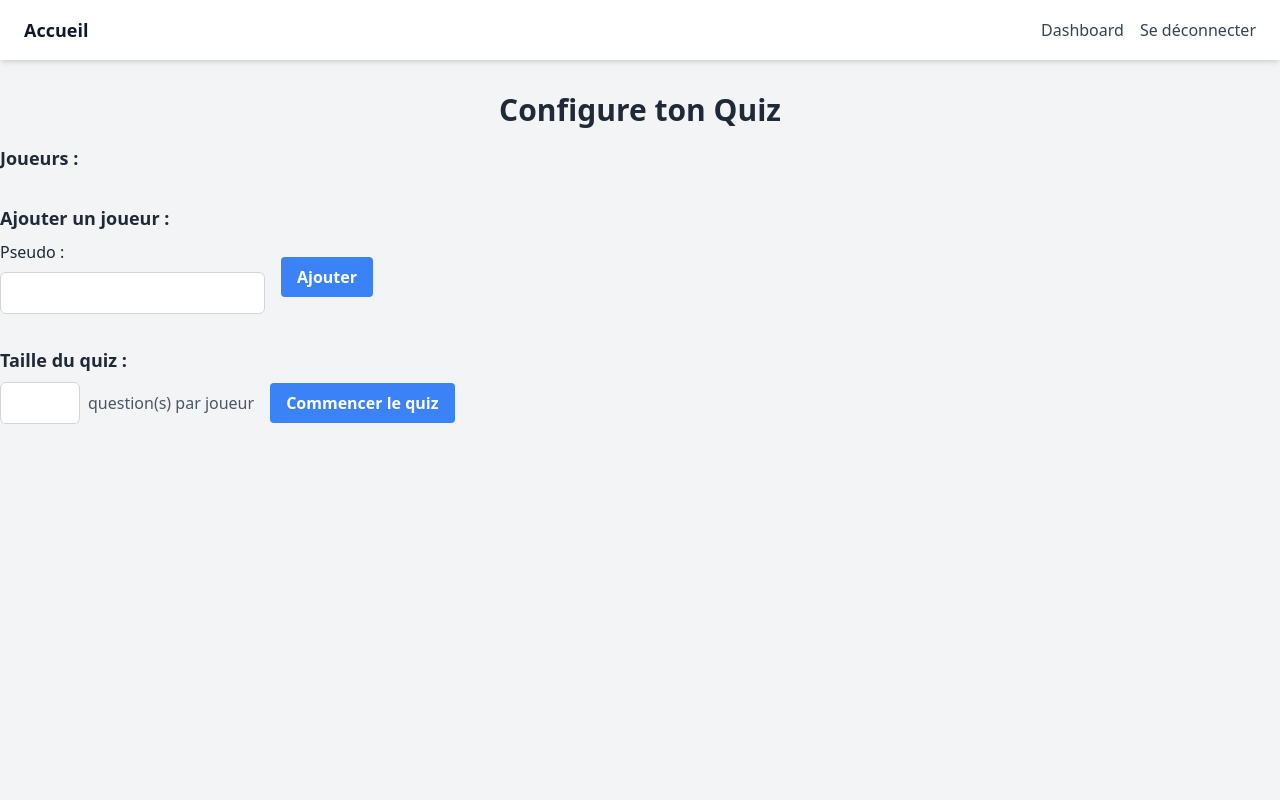
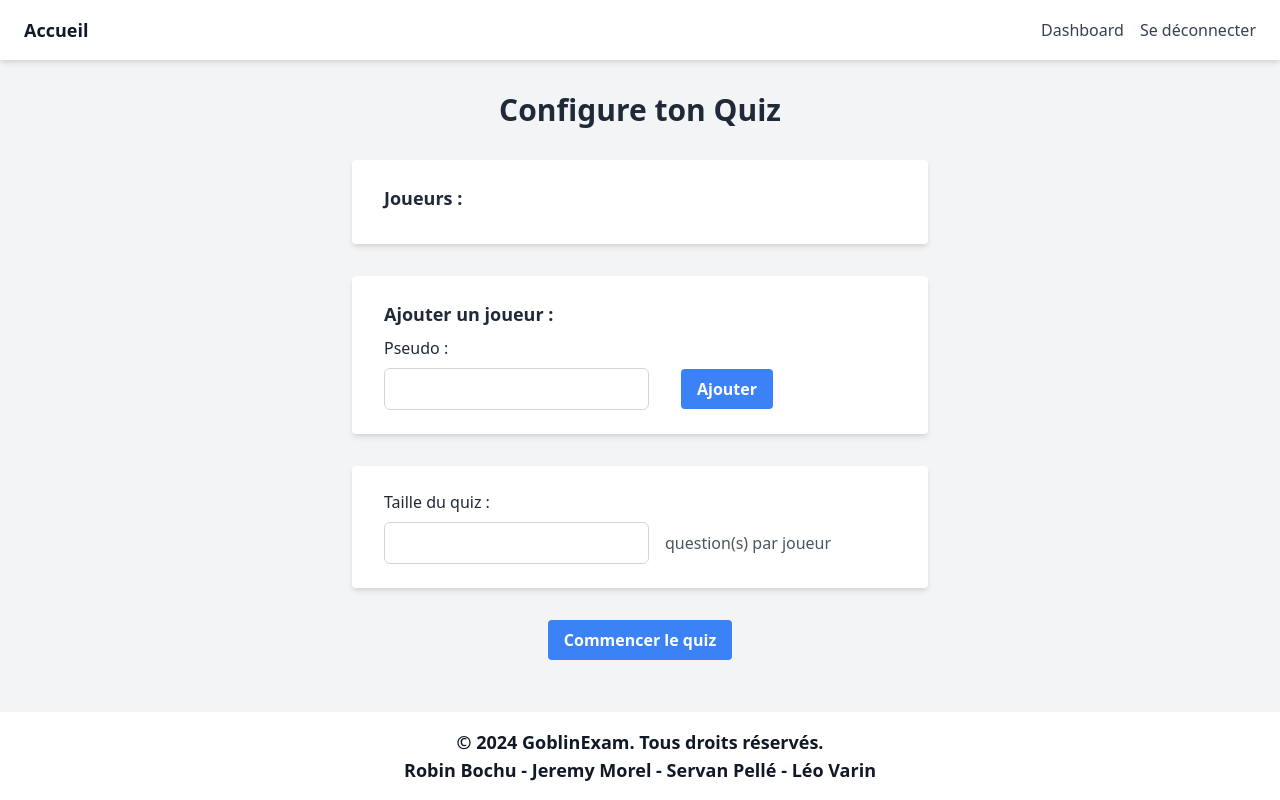
Before and after one commit to JeremyM2000/BigDataProject, a Flask app: page /set_quiz in a window 1280 px wide. Run offline with Flask 3, Linux system fonts and the light colour scheme.

Commit message:
update front and add countdown befor start quiz

```diff
--- a/app/routes/quiz.py
+++ b/app/routes/quiz.py
@@ -50,9 +50,11 @@ def remove_player(player_name):
 @quiz_bp.route('/start_quiz', methods=['GET', 'POST'])
 def start_quiz():
     questions_per_player = request.form['questions_per_player']
+    print(questions_per_player)
     session['questions_per_player'] = questions_per_player
     session['current_player_index'] = 0
-    return redirect(url_for('quiz.quiz'))
+
+    return render_template('quiz_starter.html', questions_per_player=questions_per_player)
 
 @quiz_bp.route('/quiz', methods=['GET', 'POST'])
 def quiz():
--- /dev/null
+++ b/app/templates/footer.html
@@ -0,0 +1,19 @@
+<!DOCTYPE html>
+<html lang="en">
+<head>
+    <meta charset="UTF-8">
+    <meta name="viewport" content="width=device-width, initial-scale=1.0">
+    <title>Footer</title>
+    <link href="https://cdn.jsdelivr.net/npm/tailwindcss@2.2.19/dist/tailwind.min.css" rel="stylesheet">
+</head>
+<body class="bg-gray-100 text-gray-800">
+    <footer class="bg-white shadow-md">
+        <div class="container mx-auto flex justify-center items-center py-4 px-6">
+            <div class="text-center text-lg font-semibold text-gray-900">
+                <p>© 2024 GoblinExam. Tous droits réservés.</p>
+                <p>Robin Bochu - Jeremy Morel - Servan Pellé - Léo Varin</p>
+            </div>
+        </div>
+    </footer>
+</body>
+</html>
--- a/app/templates/home.html
+++ b/app/templates/home.html
@@ -7,14 +7,15 @@
     <link href="https://cdn.jsdelivr.net/npm/tailwindcss@2.2.19/dist/tailwind.min.css" rel="stylesheet">
     <link rel="stylesheet" href="https://use.fontawesome.com/releases/v5.7.1/css/all.css">
 </head>
-<body class="bg-gray-100 text-gray-800">
+<body class="bg-gray-100 text-gray-800 flex flex-col min-h-screen">
     {% include 'logged_header.html' %}
-    <div class="container mx-auto mt-8 p-4">
+    <div class="container mx-auto mt-8 p-4 flex-grow">
         <h1 class="text-3xl font-bold text-center text-gray-900">Bonjour {{ user_name }} !</h1>
         <div class="mt-6 text-center">
             <p class="text-lg text-gray-700">Lance un Quiz et deviens un Master Gobelin</p>
             <a href="{{ url_for('quiz.set_quiz') }}" class="mt-4 inline-block bg-blue-500 text-white font-semibold py-2 px-4 rounded hover:bg-blue-700 transition duration-300">Commencer un Quiz</a>
         </div>
     </div>
+    {% include 'footer.html' %}
 </body>
 </html>
--- a/app/templates/index.html
+++ b/app/templates/index.html
@@ -7,7 +7,7 @@
     <link href="https://cdn.jsdelivr.net/npm/tailwindcss@2.2.19/dist/tailwind.min.css" rel="stylesheet">
     <link rel="stylesheet" href="https://use.fontawesome.com/releases/v5.7.1/css/all.css">
 </head>
-<body class="bg-gray-100 text-gray-800">
+<body class="bg-gray-100 text-gray-800 flex flex-col min-h-screen">
     <header class="bg-white shadow-md">
         <div class="container mx-auto flex justify-between items-center py-4 px-6">
             <div class="text-lg font-semibold text-gray-900">
@@ -19,5 +19,9 @@
             </div>
         </div>
     </header>
+    <div class="flex-grow flex justify-center items-center">
+        <img src="{{ url_for('static', filename='img/GoblinExamLogo.png') }}" alt="Logo">
+    </div>
+    {% include 'footer.html' %}
 </body>
 </html>
--- a/app/templates/question.html
+++ b/app/templates/question.html
@@ -9,9 +9,9 @@
     <link rel="stylesheet" href="https://use.fontawesome.com/releases/v5.7.1/css/all.css">
 </head>
 
-<body class="bg-gray-100 text-gray-800">
+<body class="bg-gray-100 text-gray-800 flex flex-col min-h-screen">
     {% include 'logged_header.html' %}
-    <div class="container mx-auto mt-8 p-4">
+    <div class="container mx-auto mt-8 p-4 flex-grow">
         <h1 class="text-3xl font-bold text-center text-gray-900">Quiz</h1>
         <div class="py-8">
             <form method="post" action="{{ url_for('quiz.quiz') }}" class="max-w-md mx-auto bg-white shadow-md rounded px-8 py-6">
@@ -39,6 +39,7 @@
             </form>
         </div>
     </div>
+    {% include 'footer.html' %}
 </body>
 
 </html>
--- a/app/templates/quiz_settings.html
+++ b/app/templates/quiz_settings.html
@@ -3,45 +3,54 @@
 <head>
     <meta charset="UTF-8">
     <meta name="viewport" content="width=device-width, initial-scale=1.0">
-    <title>Configuration Quiz</title>
+    <title>Quiz Settings</title>
     <link href="https://cdn.jsdelivr.net/npm/tailwindcss@2.2.19/dist/tailwind.min.css" rel="stylesheet">
     <link rel="stylesheet" href="https://use.fontawesome.com/releases/v5.7.1/css/all.css">
 </head>
-<body class="bg-gray-100 text-gray-800">
+<body class="bg-gray-100 text-gray-800 flex flex-col min-h-screen">
+    <div class="flex-grow">
         {% include 'logged_header.html' %}
         <h1 class="text-3xl font-bold text-center mt-8 mb-4">Configure ton Quiz</h1>
-    <div class="container mx-auto">
-        <div class="mb-8">
+        <div class="container mx-auto p-4">
+            <div class="max-w-xl mx-auto bg-white shadow-md rounded px-8 py-6 mb-8">
                 <h3 class="text-lg font-semibold mb-2">Joueurs :</h3>
                 <ul>
                     {% for player in players %}
                         <li class="mb-2">
                             {{ player }}
-                        {% if not loop.first %}
+                            {% if loop.index0 != 0 %}
                                 <a href="{{ url_for('quiz.remove_player', player_name=player) }}" class="remove-player ml-2"><i class="fas fa-times"></i></a>
                             {% endif %}
                         </li>
                     {% endfor %}
                 </ul>
             </div>
-        <div class="mb-8">
+            <div class="max-w-xl mx-auto bg-white shadow-md rounded px-8 py-6 mb-8">
                 <h3 class="text-lg font-semibold mb-2">Ajouter un joueur :</h3>
                 <form method="POST" action="{{ url_for('quiz.add_player') }}" class="flex items-center">
-                <div class="mr-4">
+                    <div class="flex items-center">
+                        <div class="mr-4 flex-grow">
                             <h4 class="mb-2">Pseudo :</h4>
                             <input type="text" name="player" required class="border border-gray-300 rounded-md px-4 py-2">
                         </div>
-                <button type="submit" class="bg-blue-500 hover:bg-blue-700 text-white font-bold py-2 px-4 rounded">Ajouter</button>
+                        <button type="submit" class="bg-blue-500 hover:bg-blue-700 text-white font-bold px-4 rounded ml-4 mt-8 h-10">Ajouter</button>
+                    </div>
                 </form>
             </div>
-        <div>
-            <h4 class="text-lg font-semibold mb-2">Taille du quiz :</h4>
-            <form method="POST" action="{{ url_for('quiz.start_quiz') }}" class="flex items-center">
-                <input type="number" id="questions_per_player" name="questions_per_player" step="1" required min="1" value="{{ questions_per_player }}" class="border border-gray-300 rounded-md px-4 py-2 mr-2 w-20">
-                <p class="text-gray-600">question(s) par joueur</p>
-                <button type="submit" class="bg-blue-500 hover:bg-blue-700 text-white font-bold py-2 px-4 rounded ml-4">Commencer le quiz</button>
+            <form method="POST" action="{{ url_for('quiz.start_quiz') }}" class="">
+                <div class="max-w-xl mx-auto bg-white shadow-md rounded px-8 py-6 mb-8">
+                    <h4 class="mb-2">Taille du quiz :</h4>
+                    <div class="flex items-center mr-4 flex-grow">
+                        <input type="number" id="questions_per_player" name="questions_per_player" step="1" required min="1" value="{{ questions_per_player }}" class="border border-gray-300 rounded-md px-4 py-2">
+                        <p class="text-gray-600 px-4">question(s) par joueur</p>
+                    </div>
+                </div>
+                <div class="flex justify-center">
+                    <button type="submit" class="bg-blue-500 hover:bg-blue-700 text-white font-bold px-4 h-10 rounded items-center">Commencer le quiz</button>
+                </div>
             </form>
         </div>
     </div>
+    {% include 'footer.html' %}
 </body>
 </html>
--- a/app/templates/quiz_starter.html
+++ b/app/templates/quiz_starter.html
@@ -24,7 +24,8 @@
         window.onload = startTimer;
     </script>
 </head>
-<body class="bg-gray-100 text-gray-800">
+<body class="bg-gray-100 text-gray-800 flex flex-col min-h-screen">
+    <div class="flex-grow">
         {% include 'logged_header.html' %}
         <h1 class="text-3xl font-bold text-center my-8">Ton Quiz va commencer</h1>
         <ul class="container mx-auto">
@@ -34,5 +35,7 @@
         </ul>
         <p class="text-center my-4">{{ questions_per_player }}</p>
         <p id="countdown" class="text-center text-xl font-semibold">5 secondes restantes</p>
+    </div>
+    {% include 'footer.html' %}
 </body>
 </html>
--- a/app/templates/quiz_summary.html
+++ b/app/templates/quiz_summary.html
@@ -5,9 +5,10 @@
     <title>Quiz Summary</title>
     <link href="https://cdn.jsdelivr.net/npm/tailwindcss@2.2.19/dist/tailwind.min.css" rel="stylesheet">
 </head>
-<body class="bg-gray-100 text-gray-800">
+<body class="bg-gray-100 text-gray-800 flex flex-col min-h-screen">
     {% include 'logged_header.html' %}
     <h1 class="text-3xl font-bold text-center my-8">Résumé du quiz</h1>
+    <div class="flex-grow">
         {% for player in player_scores %}
             <div class="container mx-auto bg-white shadow-md rounded-md p-4 mb-8">
                 <h2 class="text-lg font-bold mb-4">Score de {{ player.player }}: {{ player.score }}</h2>
@@ -23,5 +24,7 @@
                 </ul>
             </div>
         {% endfor %}
+    </div>
+    {% include 'footer.html' %}
 </body>
 </html>
```
Also changed, not shown: app/static/img/GoblinExamLogo.png (added). Lines whose indentation alone changed are shown as unchanged.
